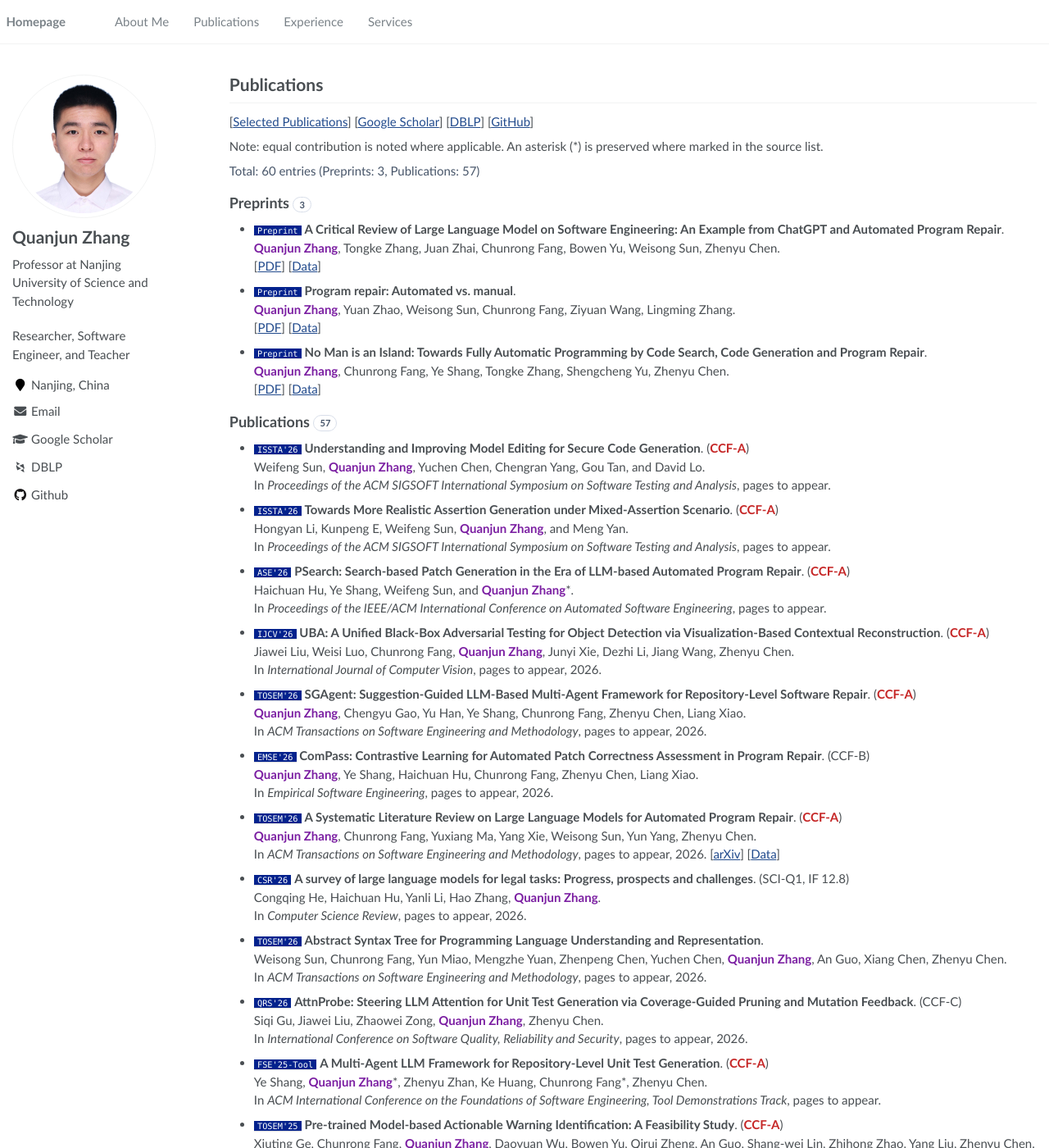
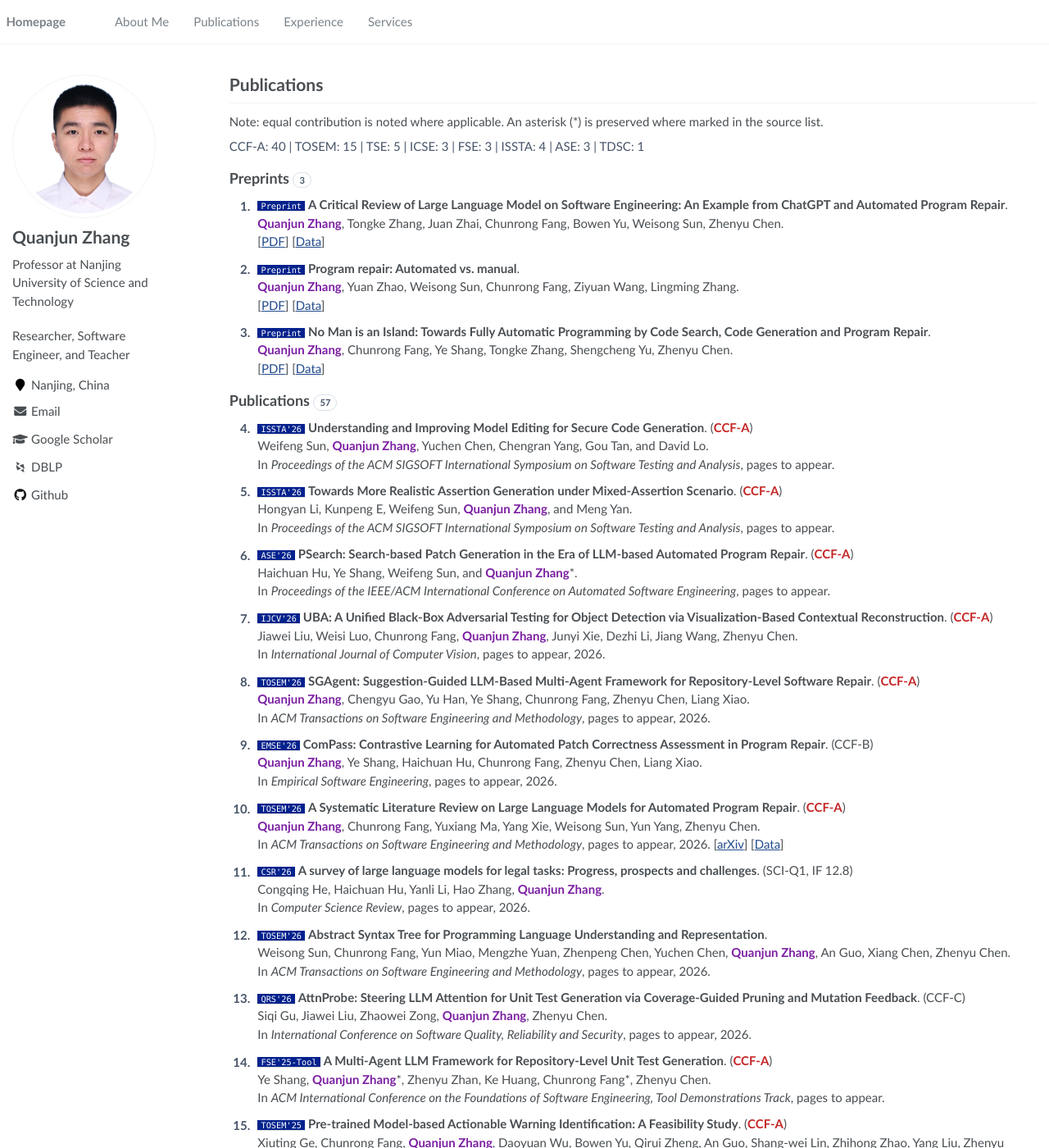
Before and after one commit to QuanjunZhang/quanjunzhang.github.io, a Jekyll site: the page built from _pages/publications.md, in a window 1280 px wide and 1400 px high. Shown: the whole window at 82% size. Built offline with Jekyll 4.4.1, drawn with Linux system fonts in a browser that asks for light colours; some web fonts are replaced.

Commit message:
Add numbered publication stats

```diff
--- a/_pages/publications.md
+++ b/_pages/publications.md
@@ -6,7 +6,6 @@ author_profile: true
 
 # Publications
 
-[[Selected Publications](/#selected-publications)] [[Google Scholar](https://scholar.google.com/citations?user=zRzZ8HwAAAAJ&hl=zh-CN)] [[DBLP](https://dblp.org/pid/231/4867.html)] [[GitHub](https://github.com/QuanjunZhang)]
 
 Note: equal contribution is noted where applicable. An asterisk (*) is preserved where marked in the source list.
 
@@ -297,17 +296,60 @@ Note: equal contribution is noted where applicable. An asterisk (*) is preserved
     heading.appendChild(badge);
   }
 
+  function venueOf(item) {
+    var code = item.querySelector("code");
+    if (!code) {
+      return "";
+    }
+    return code.textContent.trim().split("'")[0].split("-")[0].toUpperCase();
+  }
+
+  function countVenue(items, venue) {
+    var count = 0;
+    for (var i = 0; i < items.length; i += 1) {
+      if (venueOf(items[i]) === venue) {
+        count += 1;
+      }
+    }
+    return count;
+  }
+
+  function countCcfA(items) {
+    var count = 0;
+    for (var i = 0; i < items.length; i += 1) {
+      if (items[i].querySelector(".ccf-a")) {
+        count += 1;
+      }
+    }
+    return count;
+  }
+
+  function stat(label, value) {
+    return label + ": " + value;
+  }
+
+  var content = document.querySelector(".page__content");
   var preprintsHeading = findHeading("Preprints");
   var publicationsHeading = findHeading("Publications");
-  var preprints = preprintsHeading ? countItemsUntilNextHeading(preprintsHeading) : 0;
-  var publications = publicationsHeading ? countItemsUntilNextHeading(publicationsHeading) : 0;
+  var preprintItems = preprintsHeading ? itemsUntilNextHeading(preprintsHeading) : [];
+  var publicationItems = publicationsHeading ? itemsUntilNextHeading(publicationsHeading) : [];
   var summary = document.getElementById("publication-counts");
+  var venueStats = ["TOSEM", "TSE", "ICSE", "FSE", "ISSTA", "ASE", "TDSC"];
+  var parts = [stat("CCF-A", countCcfA(publicationItems))];
 
-  setHeadingCount(preprintsHeading, preprints);
-  setHeadingCount(publicationsHeading, publications);
+  for (var i = 0; i < venueStats.length; i += 1) {
+    parts.push(stat(venueStats[i], countVenue(publicationItems, venueStats[i])));
+  }
+
+  if (content) {
+    content.classList.add("publications-numbered");
+  }
+
+  setHeadingCount(preprintsHeading, preprintItems.length);
+  setHeadingCount(publicationsHeading, publicationItems.length);
 
   if (summary) {
-    summary.textContent = "Total: " + (preprints + publications) + " entries (Preprints: " + preprints + ", Publications: " + publications + ")";
+    summary.textContent = parts.join(" | ");
   }
 }());
 </script>
--- a/assets/css/main.scss
+++ b/assets/css/main.scss
@@ -207,6 +207,35 @@ h1:before, .anchor:before {
     vertical-align: middle;
 }
 
+.page__content.publications-numbered {
+    counter-reset: publication-item;
+}
+
+.page__content.publications-numbered ul,
+.page__content.publications-numbered ol {
+    list-style: none;
+    margin-left: 0;
+    padding-left: 0;
+}
+
+.page__content.publications-numbered li {
+    counter-increment: publication-item;
+    margin-bottom: 0.65rem;
+    padding-left: 2.3rem;
+    position: relative;
+}
+
+.page__content.publications-numbered li::before {
+    color: #475569;
+    content: counter(publication-item) ".";
+    font-weight: 700;
+    left: 0;
+    position: absolute;
+    text-align: right;
+    top: 0.1rem;
+    width: 1.7rem;
+}
+
 .page__content li p br ~ strong {
     color: #7b1fa2;
     font-weight: 700;
```
Also changed, not shown: other parts of _pages/publications.md (+4 -4 lines).
